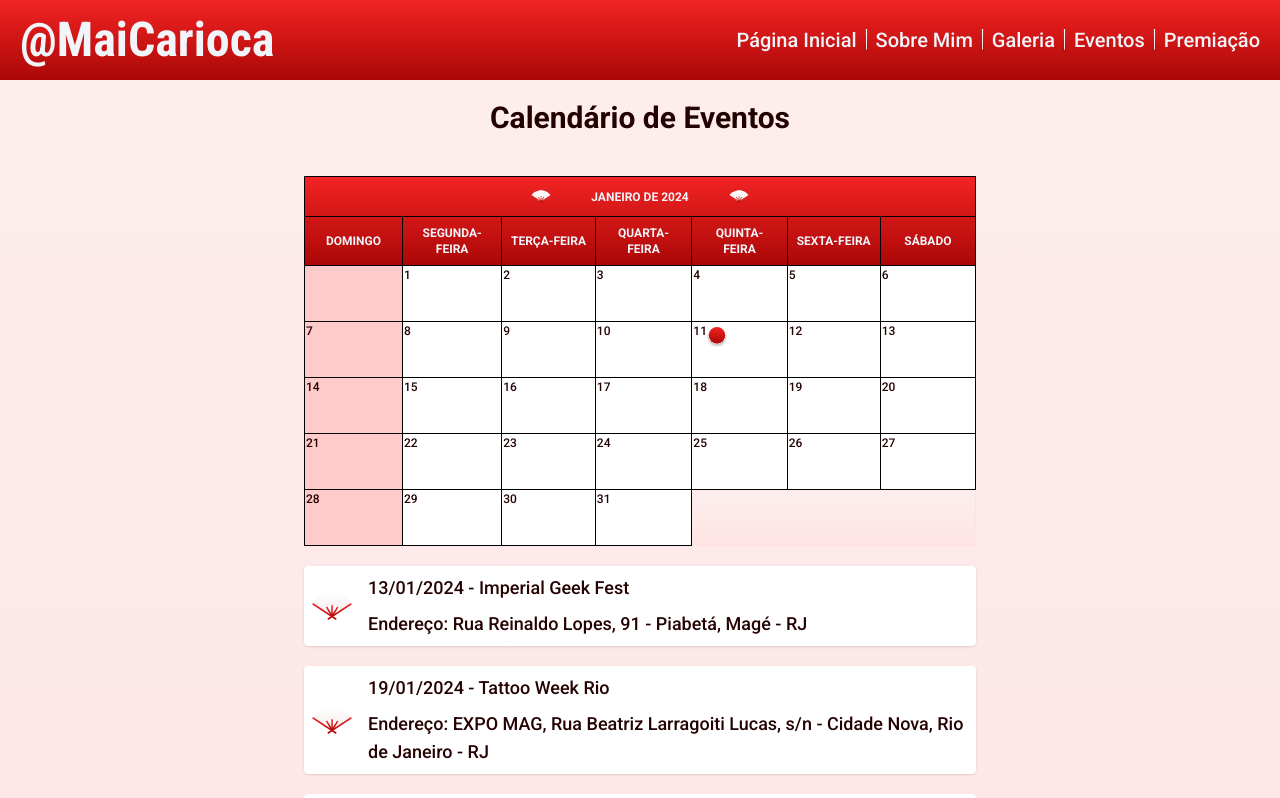
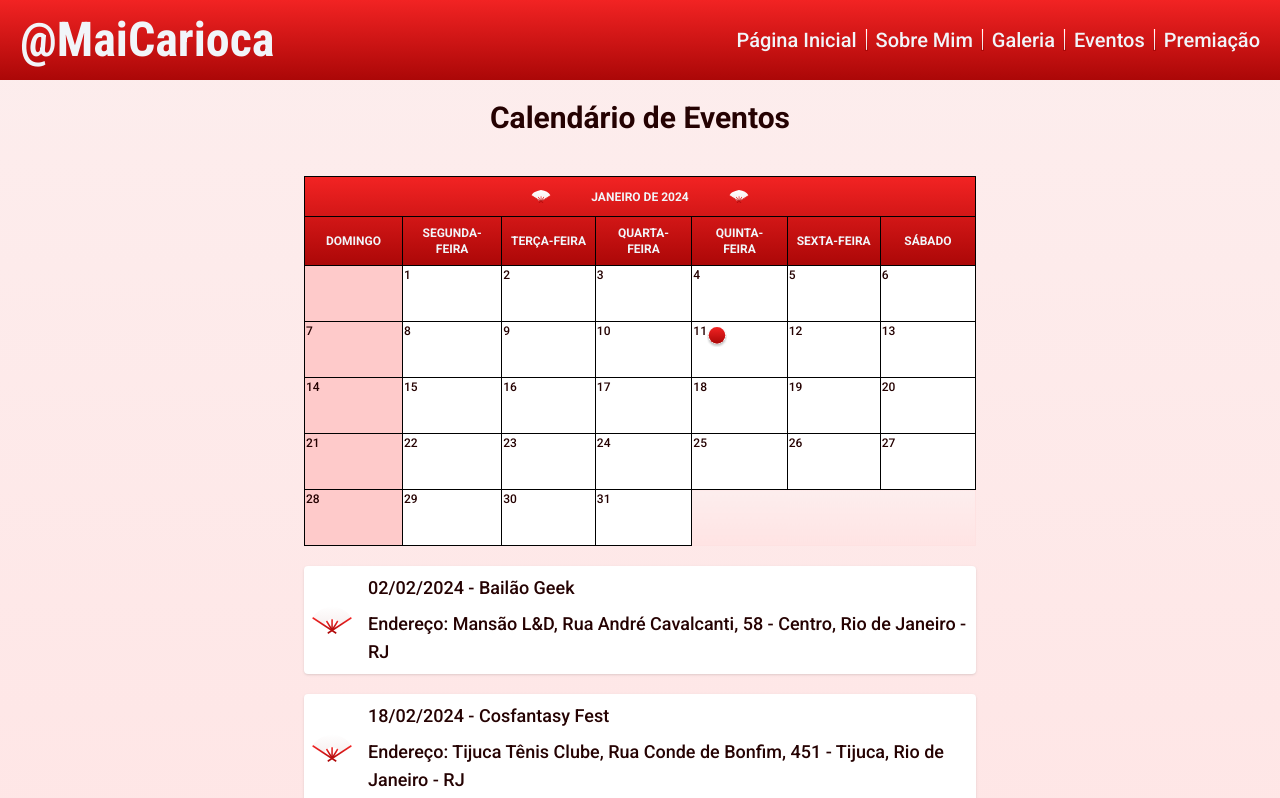
Before and after one commit to matheusLdev/maicarioca, a Next.js app: page /eventos in a window 1280 px wide. Shown: the top 798 px of the page. Built offline with nearby package versions, Linux system fonts and the light colour scheme.

Commit message:
Style: Update event list

```diff
--- a/src/app/eventos/page.tsx
+++ b/src/app/eventos/page.tsx
@@ -6,33 +6,22 @@ import timeZone from '@/utilities/timeZone';
 
 export const events = [
     {
-        date: timeZone(new Date(2024, 0, 13)),
-        title: 'Imperial Geek Fest',
-        address: 'Rua Reinaldo Lopes, 91 - Piabetá, Magé - RJ',
-    },
-    {
-        date: timeZone(new Date(2024, 0, 19)),
-        title: 'Tattoo Week Rio',
-        address:
-            'EXPO MAG, Rua Beatriz Larragoiti Lucas, s/n - Cidade Nova, Rio de Janeiro - RJ',
-    },
-    {
-        date: timeZone(new Date(2024, 0, 20)),
-        title: 'Tattoo Week Rio',
-        address:
-            'EXPO MAG, Rua Beatriz Larragoiti Lucas, s/n - Cidade Nova, Rio de Janeiro - RJ',
-    },
-    {
-        date: timeZone(new Date(2024, 0, 21)),
-        title: 'Tattoo Week Rio',
-        address:
-            'EXPO MAG, Rua Beatriz Larragoiti Lucas, s/n - Cidade Nova, Rio de Janeiro - RJ',
-    },
-    {
         date: timeZone(new Date(2024, 1, 2)),
         title: 'Bailão Geek',
         address:
             'Mansão L&D, Rua André Cavalcanti, 58 - Centro, Rio de Janeiro - RJ',
+    },
+    {
+        date: timeZone(new Date(2024, 1, 18)),
+        title: 'Cosfantasy Fest',
+        address:
+            'Tijuca Tênis Clube, Rua Conde de Bonfim, 451 - Tijuca, Rio de Janeiro - RJ',
+    },
+    {
+        date: timeZone(new Date(2024, 1, 25)),
+        title: 'Video-Game Hall',
+        address:
+            'Biblioteca Parque Estadual, Avenida Presidente Vargas, 1261 - Centro, Rio de Janeiro - RJ',
     },
 ];
 const Event = () => {
```
